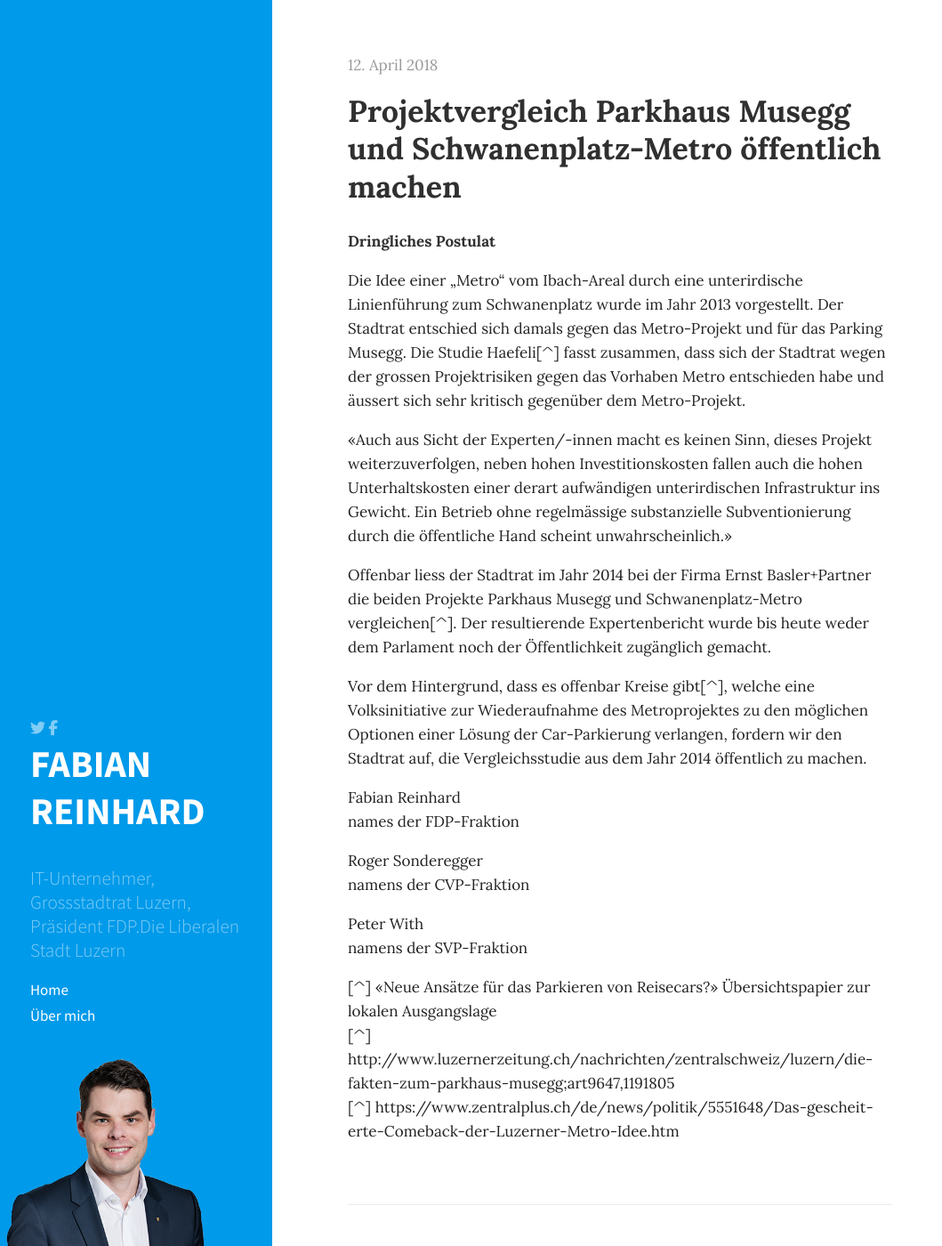
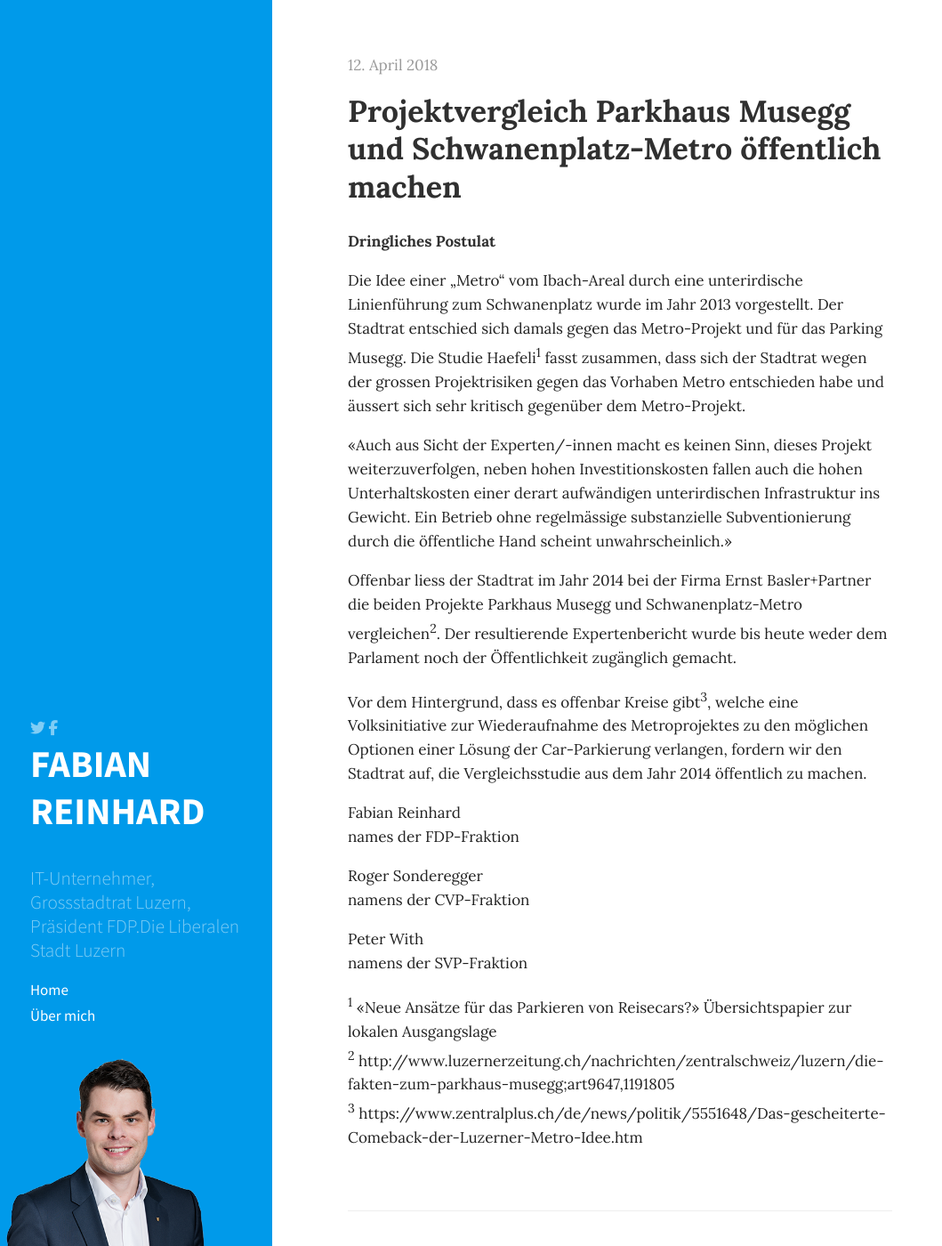
Before and after one commit to freinhard/freinhard.github.io, a Jekyll site: the page built from _posts/2018-04-12-projektvergleich-musegg-metro.md, in a window 1280 px wide and 1400 px high. Shown: the whole window at 89% size, without its empty margins (0-1059 px from the left). Built offline with Jekyll 4.4.1, drawn with Linux system fonts in a browser that asks for light colours; nearby versions of some CDN libraries; comment, search, counter and statistics services are not loaded.

Commit message:
Format footnotes

```diff
--- a/_posts/2018-04-12-projektvergleich-musegg-metro.md
+++ b/_posts/2018-04-12-projektvergleich-musegg-metro.md
@@ -5,13 +5,13 @@ title: Projektvergleich Parkhaus Musegg und Schwanenplatz-Metro öffentlich mach
 
 **Dringliches Postulat**
 
-Die Idee einer „Metro“ vom Ibach-Areal durch eine unterirdische Linienführung zum Schwanenplatz wurde im Jahr 2013 vorgestellt. Der Stadtrat entschied sich damals gegen das Metro-Projekt und für das Parking Musegg. Die Studie Haefeli[^] fasst zusammen, dass sich der Stadtrat wegen der grossen Projektrisiken gegen das Vorhaben Metro entschieden habe und äussert sich sehr kritisch gegenüber dem Metro-Projekt.
+Die Idee einer „Metro“ vom Ibach-Areal durch eine unterirdische Linienführung zum Schwanenplatz wurde im Jahr 2013 vorgestellt. Der Stadtrat entschied sich damals gegen das Metro-Projekt und für das Parking Musegg. Die Studie Haefeli<sup>1</sup> fasst zusammen, dass sich der Stadtrat wegen der grossen Projektrisiken gegen das Vorhaben Metro entschieden habe und äussert sich sehr kritisch gegenüber dem Metro-Projekt.
 
 «Auch aus Sicht der Experten/-innen macht es keinen Sinn, dieses Projekt weiterzuverfolgen, neben hohen Investitionskosten fallen auch die hohen Unterhaltskosten einer derart aufwändigen unterirdischen Infrastruktur ins Gewicht. Ein Betrieb ohne regelmässige substanzielle Subventionierung durch die öffentliche Hand scheint unwahrscheinlich.»
 
-Offenbar liess der Stadtrat im Jahr 2014 bei der Firma Ernst Basler+Partner die beiden Projekte Parkhaus Musegg und Schwanenplatz-Metro vergleichen[^]. Der resultierende Expertenbericht wurde bis heute weder dem Parlament noch der Öffentlichkeit zugänglich gemacht.
+Offenbar liess der Stadtrat im Jahr 2014 bei der Firma Ernst Basler+Partner die beiden Projekte Parkhaus Musegg und Schwanenplatz-Metro vergleichen<sup>2</sup>. Der resultierende Expertenbericht wurde bis heute weder dem Parlament noch der Öffentlichkeit zugänglich gemacht.
 
-Vor dem Hintergrund, dass es offenbar Kreise gibt[^], welche eine Volksinitiative zur Wiederaufnahme des Metroprojektes zu den möglichen Optionen einer Lösung der Car-Parkierung verlangen, fordern wir den Stadtrat auf, die Vergleichsstudie aus dem Jahr 2014 öffentlich zu machen.
+Vor dem Hintergrund, dass es offenbar Kreise gibt<sup>3</sup>, welche eine Volksinitiative zur Wiederaufnahme des Metroprojektes zu den möglichen Optionen einer Lösung der Car-Parkierung verlangen, fordern wir den Stadtrat auf, die Vergleichsstudie aus dem Jahr 2014 öffentlich zu machen.
 
 Fabian Reinhard
 names der FDP-Fraktion
@@ -22,6 +22,6 @@ namens der CVP-Fraktion
 Peter With
 namens der SVP-Fraktion
 
-[^] «Neue Ansätze für das Parkieren von Reisecars?» Übersichtspapier zur lokalen Ausgangslage
-[^] http://www.luzernerzeitung.ch/nachrichten/zentralschweiz/luzern/die-fakten-zum-parkhaus-musegg;art9647,1191805
-[^] https://www.zentralplus.ch/de/news/politik/5551648/Das-gescheiterte-Comeback-der-Luzerner-Metro-Idee.htm
+<sup>1</sup> «Neue Ansätze für das Parkieren von Reisecars?» Übersichtspapier zur lokalen Ausgangslage
+<sup>2</sup> http://www.luzernerzeitung.ch/nachrichten/zentralschweiz/luzern/die-fakten-zum-parkhaus-musegg;art9647,1191805
+<sup>3</sup> https://www.zentralplus.ch/de/news/politik/5551648/Das-gescheiterte-Comeback-der-Luzerner-Metro-Idee.htm
```
